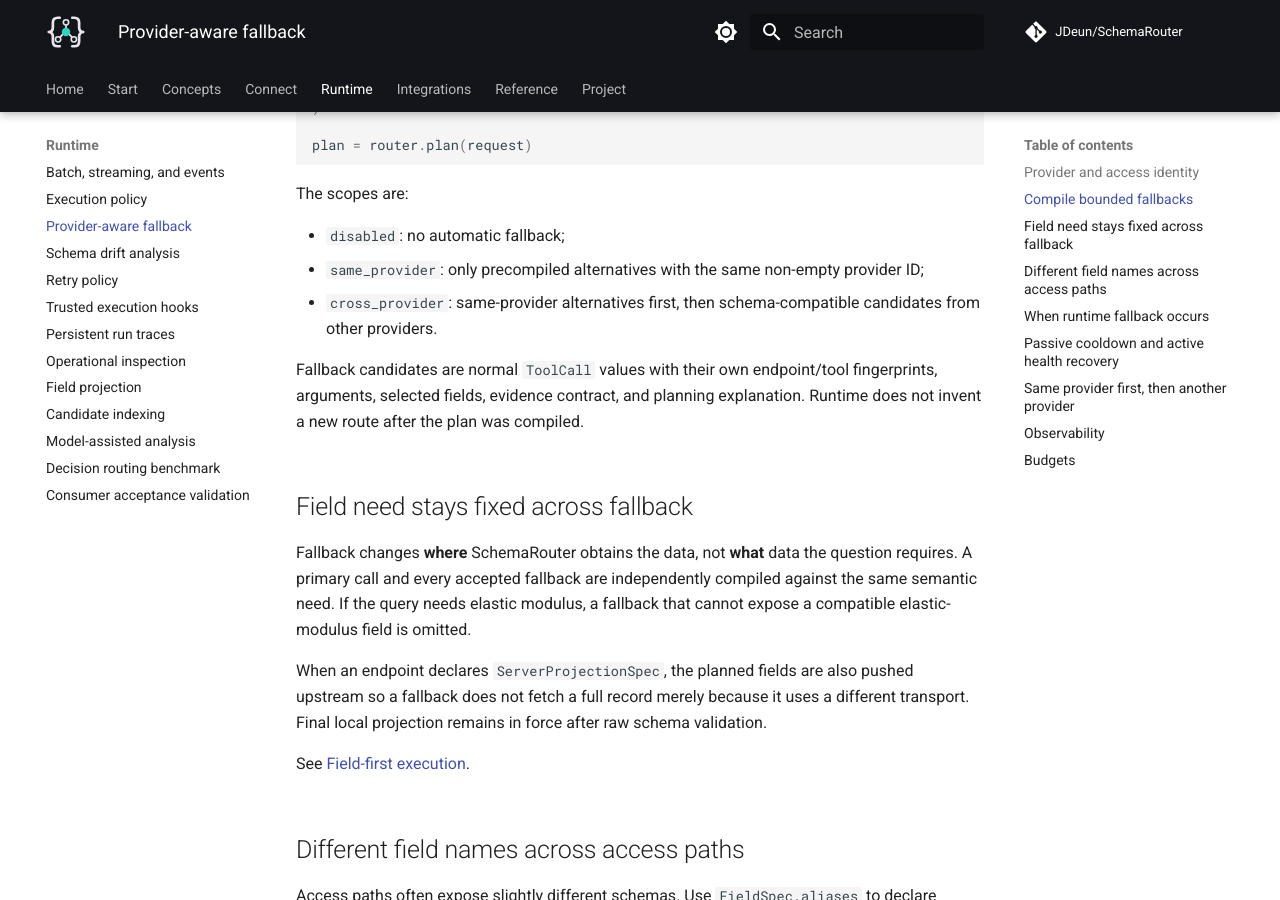
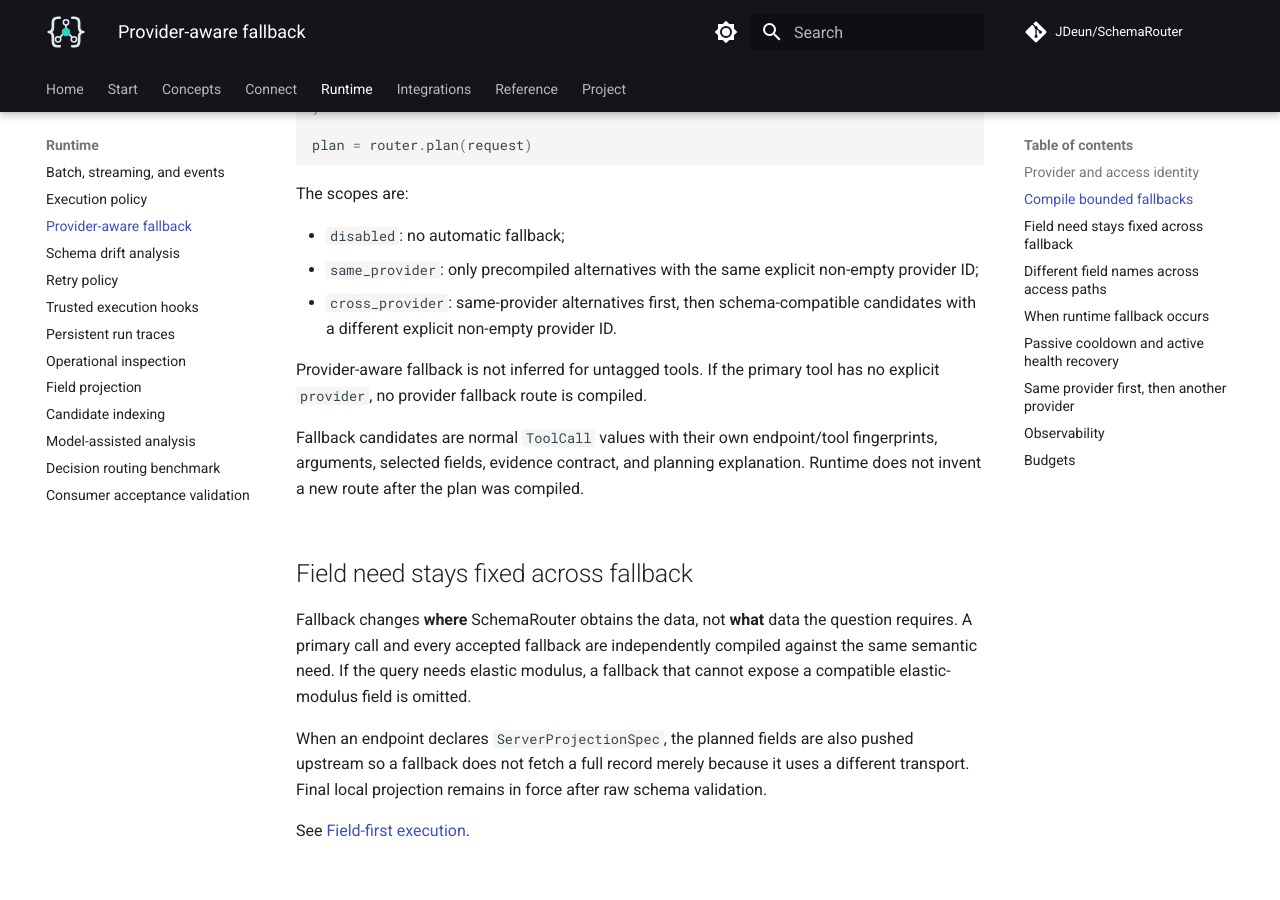
Before and after one commit to JDeun/SchemaRouter, an MkDocs documentation site: the page built from docs/guides/provider-fallback.md, in a window 1280 px wide and 900 px high, scrolled down 1731 px. Built offline with MkDocs 1.6.1 and Material for MkDocs 9.7.7, drawn with Linux system fonts in a browser that asks for light colours; comment, search, counter and statistics services are not loaded.

Commit message:
docs: require explicit provider identity for fallback

```diff
--- a/docs/guides/provider-fallback.md
+++ b/docs/guides/provider-fallback.md
@@ -83,9 +83,12 @@ plan = router.plan(request)
 The scopes are:
 
 - `disabled`: no automatic fallback;
-- `same_provider`: only precompiled alternatives with the same non-empty provider ID;
-- `cross_provider`: same-provider alternatives first, then schema-compatible candidates from
-  other providers.
+- `same_provider`: only precompiled alternatives with the same explicit non-empty provider ID;
+- `cross_provider`: same-provider alternatives first, then schema-compatible candidates with a
+  different explicit non-empty provider ID.
+
+Provider-aware fallback is not inferred for untagged tools. If the primary tool has no explicit
+`provider`, no provider fallback route is compiled.
 
 Fallback candidates are normal `ToolCall` values with their own endpoint/tool fingerprints,
 arguments, selected fields, evidence contract, and planning explanation. Runtime does not invent a
```
